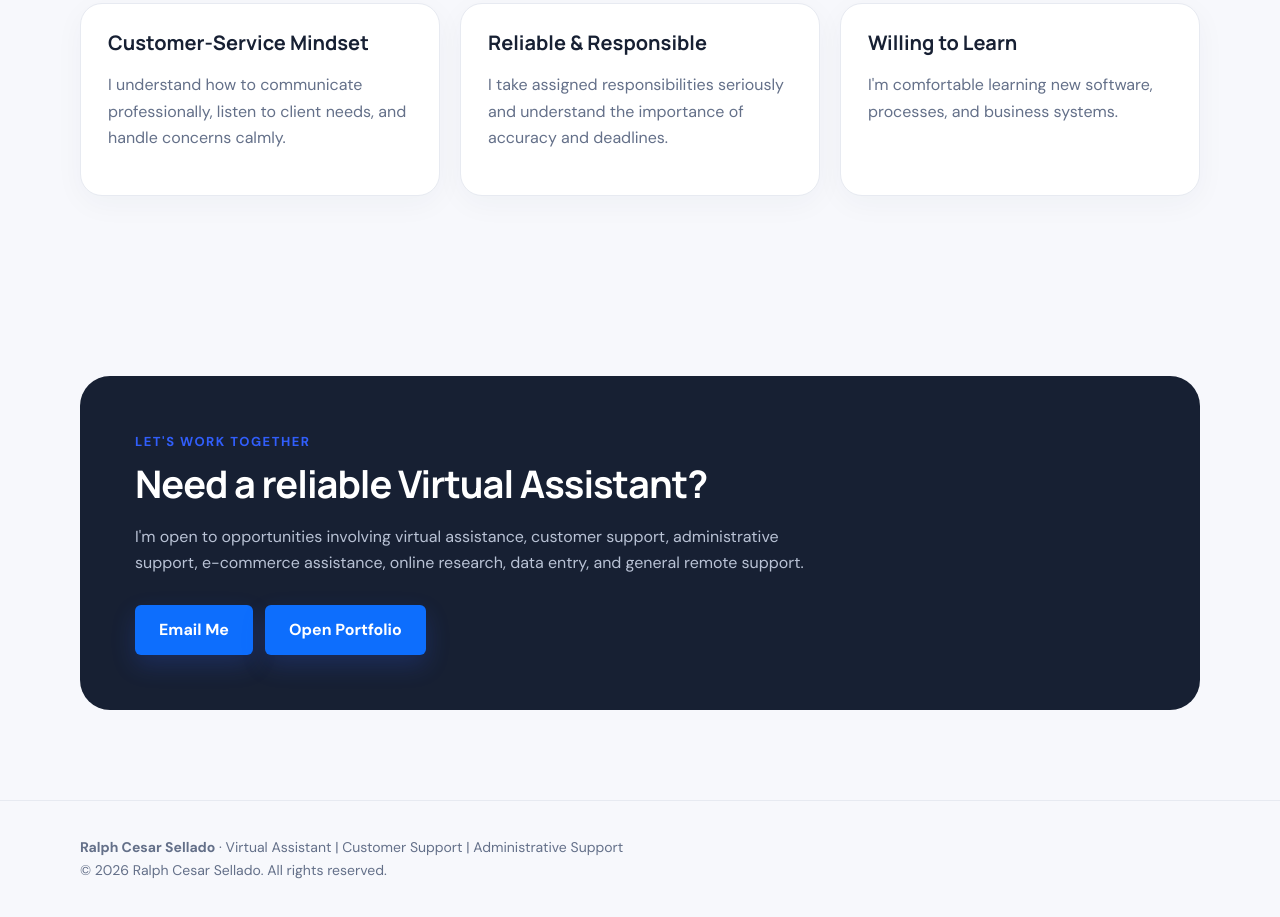
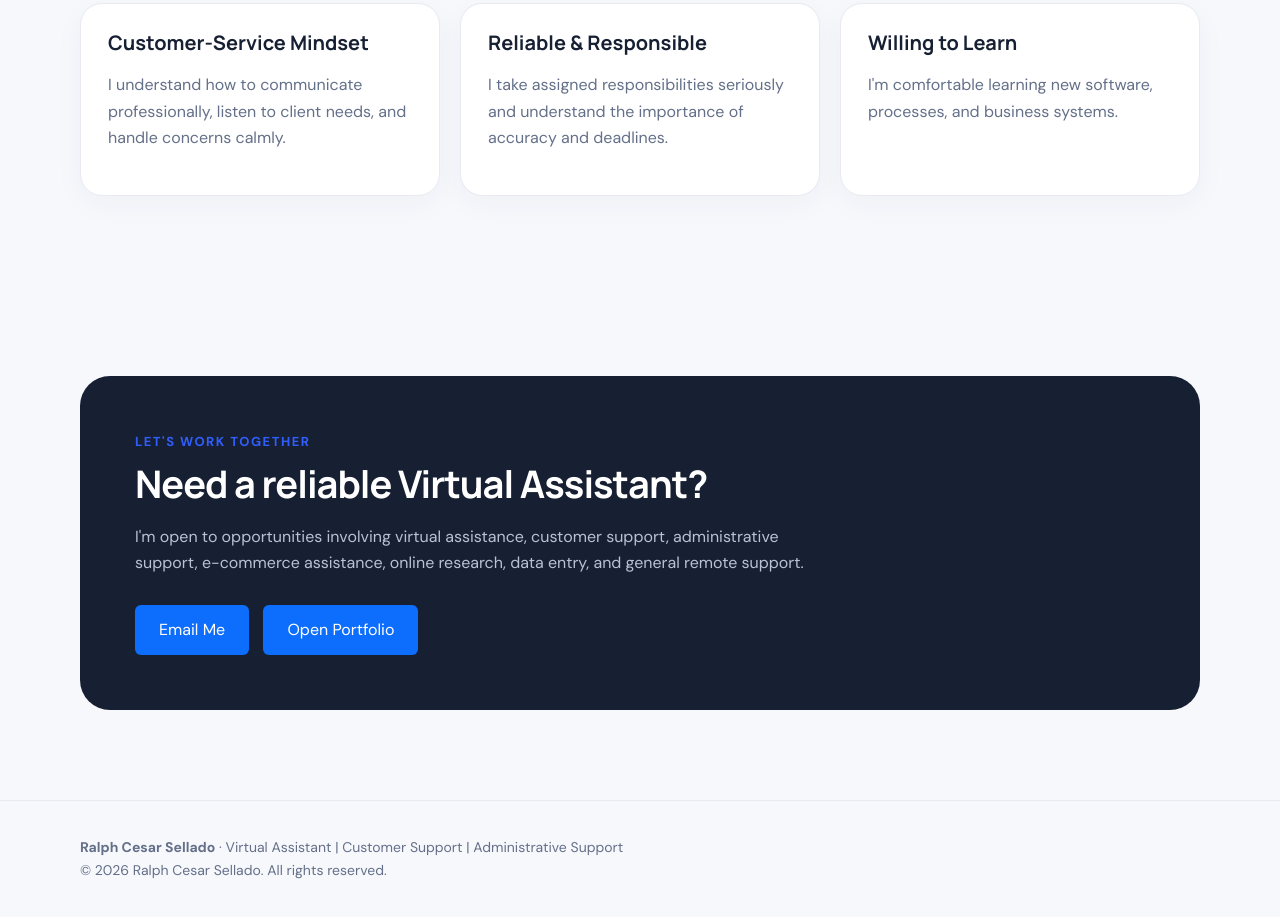
Before and after one commit to ralphsellado/ralphcesarsellado.github.io, a plain HTML site: page index.html in a window 1280 px wide. Shown: the part 3906-4823 px from the top of the page. Drawn offline with Linux system fonts and the light colour scheme.

Commit message:
Update index.html

```diff
--- a/index.html
+++ b/index.html
@@ -137,19 +137,21 @@ footer{padding:35px 0;color:var(--muted);font-size:14px;border-top:1px solid var
     <p>I'm open to opportunities involving virtual assistance, customer support, administrative support, e-commerce assistance, online research, data entry, and general remote support.</p>
     <div class="actions">
       <!-- Replace the email below with your professional email -->
+<div>
     <a href="https://mail.google.com/mail/u/0/?view=cm&fs=1&to=raprapsellado48@gmail.com"
-   class="btn btn-primary"
        target="_blank"
        rel="noopener noreferrer"
        style="background-color: #0d6efd; color: white; padding: 12px 24px; border-radius: 6px; text-decoration: none; display: inline-block;">
-    Email Me </a>
+        Email Me
     </a>
+
     <a href="https://ralphsellado.github.io/ralphcesarsellado.github.io/"
-   class="btn btn-primary"
        target="_blank"
        rel="noopener noreferrer"
-   style="background-color: #0d6efd; color: white; padding: 12px 24px; border-radius: 6px; text-decoration: none; display: inline-block;">
-    Open Portfolio </a>
+       style="background-color: #0d6efd; color: white; padding: 12px 24px; border-radius: 6px; text-decoration: none; display: inline-block; margin-left: 10px;">
+        Open Portfolio
+    </a>
+</div>
     </div>
   </div>
 </div>
```
Lines whose indentation alone changed are shown as unchanged.
